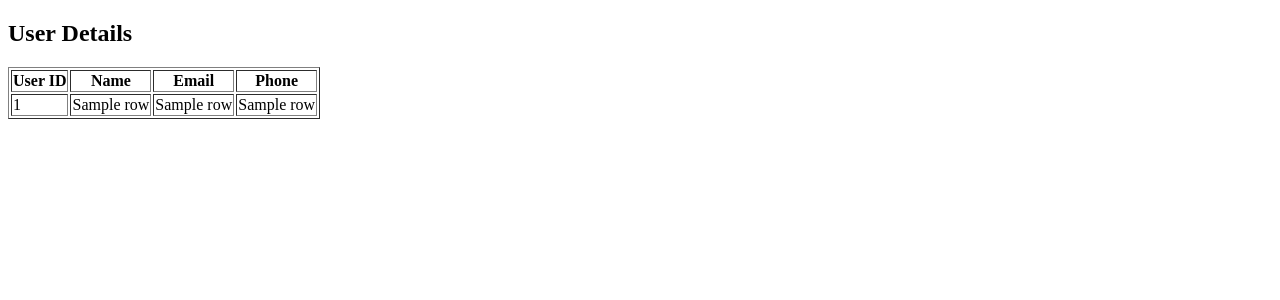
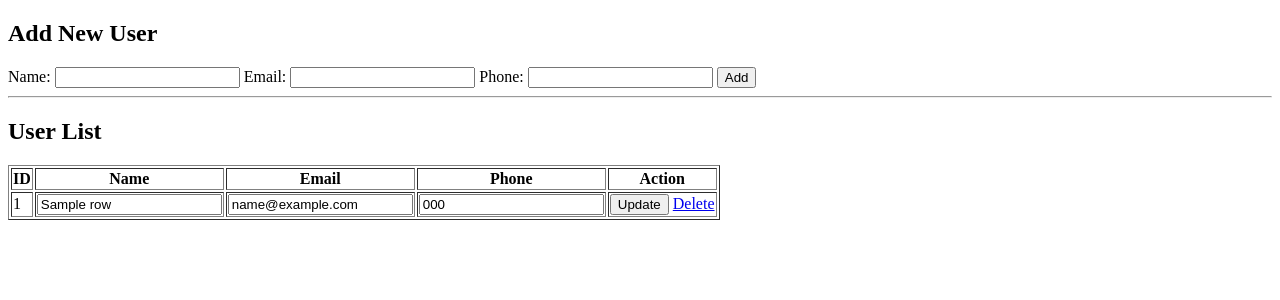
Before and after one commit to senthilVyTCDC/CEG-Ariyalur-Batch1, a Flask app: template CreditCardFraud/templates/user.html in a window 1280 px wide. Shown: the top 300 px of the page. Run offline with Flask 3, Linux system fonts and the light colour scheme; the template is opened without the code that fills it: most values are stand-ins (such as "Sample title", 1, 10 or a date in 2020).

Commit message:
Updated user

```diff
--- a/CreditCardFraud/App.py
+++ b/CreditCardFraud/App.py
@@ -1,77 +1,70 @@
-from flask import Flask, render_template
-from flask import Flask, render_template, request, redirect, url_for  # ✅ correct import
+from flask import Flask, render_template, request, redirect, url_for
 import mysql.connector
 
 app = Flask(__name__)
 
-# Database Connection
-dbconnection = mysql.connector.connect(
-    host='localhost',
-    user='root',
-    password='1234',
-    port=3306,   # ✅ integer
-    database='CreditCardFraud'
+db = mysql.connector.connect(
+    host="localhost",
+    user="root",
+    password="revanth",
+    database="CreditCardFraud"
 )
 
-cursor = dbconnection.cursor(dictionary=True)
+cursor = db.cursor(dictionary=True)
 
 @app.route('/')
-def HOME():
+def Home():
     return render_template('index.html')
 
-@app.route('/card')
-def Display_Card():
-    cursor.execute("SELECT * FROM card")
-    card = cursor.fetchall()
-    return render_template('card.html', card=card)
+@app.route('/transaction')
+def transaction():
+    cursor.execute("SELECT * FROM transaction_")
+    data = cursor.fetchall()
+    return render_template("transaction.html", records=data)
 
+@app.route('/user')
+def user():
+    cursor.execute("SELECT * FROM user")
+    data = cursor.fetchall()
+    return render_template("user.html", records=data)
 
 # CREATE
-@app.route('/add', methods=['GET', 'POST'])
-def add_card():
-    if request.method == 'POST':
-        user_id = request.form['user_id']
-        card_number = request.form['card_number']
-        card_type = request.form['card_type']
-        expiry_date = request.form['expiry_date']
+@app.route('/add_user', methods=['POST'])
+def add_user():
+    user_id = request.form['user_id']
+    name = request.form['name']
+    email = request.form['email']
+    phone = request.form['phone']
 
-        sql = """
-        INSERT INTO card (user_id, card_number, card_type, expiry_date)
-        VALUES (%s, %s, %s, %s)
-        """
+    cursor.execute(
+        "INSERT INTO user (user_id,name, email, phone) VALUES (%s, %s, %s)",
+        (name, email, phone)
+    )
+    db.commit()
+    return redirect(url_for('user'))
 
-        values = (user_id, card_number, card_type, expiry_date)
-
-        cursor.execute(sql, values)
-        dbconnection.commit()
-
-        return redirect(url_for('Display_Card'))
-
-    return render_template('add_card.html')
+# DELETE
+@app.route('/delete_user/<int:id>')
+def delete_user(id):
+    cursor.execute("DELETE FROM user WHERE userid=%s", (id,))
+    db.commit()
+    return redirect(url_for('user'))
 
 # UPDATE
-@app.route('/edit/<int:card_id>', methods=['GET', 'POST'])
-def edit_card(card_id):
+@app.route('/update_user/<int:id>', methods=['POST'])
+def update_user(id):
+    name = request.form['name']
+    email = request.form['email']
+    phone = request.form['phone']
 
-    if request.method == 'POST':
-        user_id = request.form['user_id']
-        card_number = request.form['card_number']
-        card_type = request.form['card_type']
-        expiry_date = request.form['expiry_date']
-        sql = """
-        UPDATE card
-        SET user_id=%s, card_number=%s, card_type=%s, expiry_date=%s
-        WHERE card_id=%s
-        """
-        values = (user_id, card_number, card_type, expiry_date, card_id)
-        cursor.execute(sql, values)
-        dbconnection.commit()
-        return redirect(url_for('Display_Card'))
+    cursor.execute("""
+        UPDATE user
+        SET name=%s, email=%s, phone=%s
+        WHERE userid=%s
+    """, (name, email, phone, id))
 
-    # GET request
-    cursor.execute("SELECT * FROM card WHERE card_id=%s", (card_id,))
-    card = cursor.fetchone()
-    return render_template('edit_card.html', card=card)
+    db.commit()
+    return redirect(url_for('user'))
 
-if __name__ == '__main__':
+if __name__ == "__main__":
     app.run(debug=True)
--- a/CreditCardFraud/templates/user.html
+++ b/CreditCardFraud/templates/user.html
@@ -1,26 +1,44 @@
 <!DOCTYPE html>
 <html>
 <head>
-    <title>User Table</title>
+    <title>User CRUD</title>
 </head>
 <body>
 
-<h2>User Details</h2>
+<h2>Add New User</h2>
+
+<form action="/add_user" method="POST">
+    Name: <input type="text" name="name" required>
+    Email: <input type="email" name="email" required>
+    Phone: <input type="text" name="phone" required>
+    <button type="submit">Add</button>
+</form>
+
+<hr>
+
+<h2>User List</h2>
 
 <table border="1">
     <tr>
-        <th>User ID</th>
+        <th>ID</th>
         <th>Name</th>
         <th>Email</th>
         <th>Phone</th>
+        <th>Action</th>
     </tr>
 
     {% for row in records %}
     <tr>
-        <td>{{ row[0] }}</td>
-        <td>{{ row[1] }}</td>
-        <td>{{ row[2] }}</td>
-        <td>{{ row[3] }}</td>
+        <form action="/update_user/{{ row.userid }}" method="POST">
+            <td>{{ row.userid }}</td>
+            <td><input type="text" name="name" value="{{ row.name }}"></td>
+            <td><input type="email" name="email" value="{{ row.email }}"></td>
+            <td><input type="text" name="phone" value="{{ row.phone }}"></td>
+            <td>
+                <button type="submit">Update</button>
+                <a href="/delete_user/{{ row.userid }}">Delete</a>
+            </td>
+        </form>
     </tr>
     {% endfor %}
 
```
